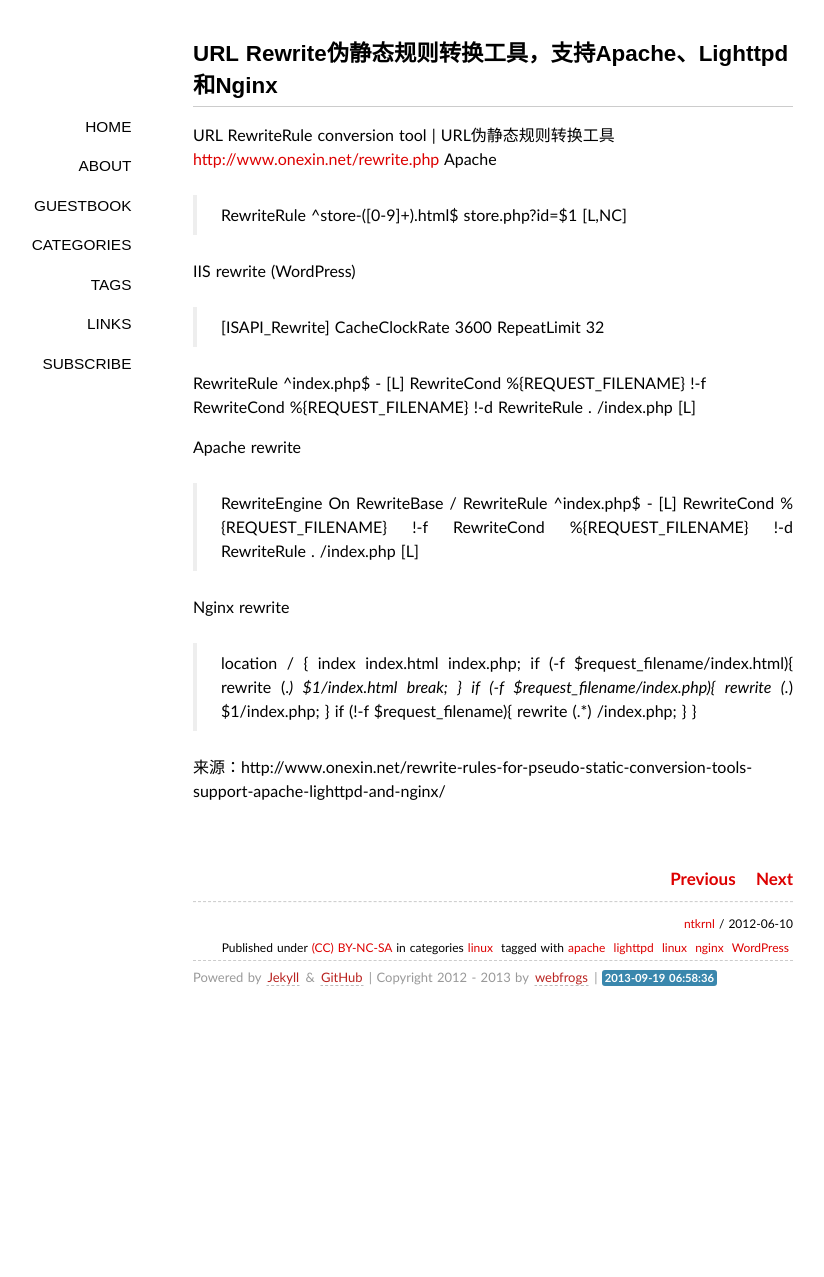
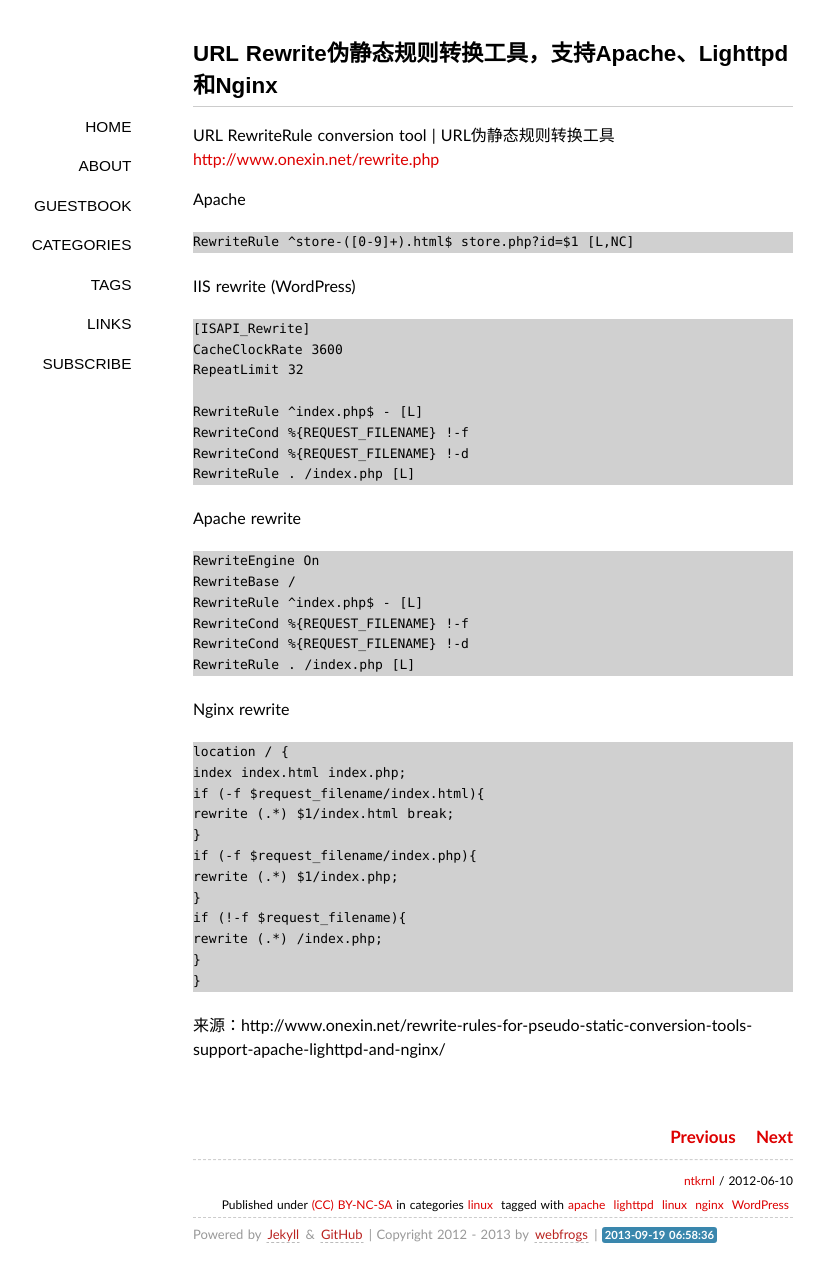
Before and after one commit to ntkrnl/ntkrnl.github.io, a Jekyll site: the page built from _posts/2012-06-10-pseudo-static-url-rewrite-rules-conversion-tools-support-for-apache-lighttpd-and-nginx.markdown, in a window 1280 px wide. Shown: the whole page, without its empty margins (147-971 px from the left). Built offline with Jekyll 4.4.1, drawn with Linux system fonts in a browser that asks for light colours; some web fonts are replaced; Markdown is read by kramdown in place of the engine named in the settings; comment, search, counter and statistics services are not loaded; before the commit the page ends 1020 px from its top, so only the background shows below that; part of the change alters nothing that is shown.

```diff
--- a/_posts/2012-06-10-pseudo-static-url-rewrite-rules-conversion-tools-support-for-apache-lighttpd-and-nginx.markdown
+++ b/_posts/2012-06-10-pseudo-static-url-rewrite-rules-conversion-tools-support-for-apache-lighttpd-and-nginx.markdown
@@ -16,55 +16,54 @@ tags:
 - WordPress
 ---
 
+
 URL RewriteRule conversion tool | URL伪静态规则转换工具
 [http://www.onexin.net/rewrite.php](http://www.onexin.net/rewrite.php)
-<!-- more -->
+
 Apache
 
-
-> RewriteRule ^store-([0-9]+).html$ store.php?id=$1 [L,NC]
-
+    RewriteRule ^store-([0-9]+).html$ store.php?id=$1 [L,NC]
 
 
 IIS rewrite (WordPress)
 
 
-> [ISAPI_Rewrite]
-CacheClockRate 3600
-RepeatLimit 32
+    [ISAPI_Rewrite]
+    CacheClockRate 3600
+    RepeatLimit 32
 
-RewriteRule ^index.php$ - [L]
-RewriteCond %{REQUEST_FILENAME} !-f
-RewriteCond %{REQUEST_FILENAME} !-d
-RewriteRule . /index.php [L]
+    RewriteRule ^index.php$ - [L]
+    RewriteCond %{REQUEST_FILENAME} !-f
+    RewriteCond %{REQUEST_FILENAME} !-d
+    RewriteRule . /index.php [L]
 
 
 Apache rewrite
 
 
-> RewriteEngine On
-RewriteBase /
-RewriteRule ^index.php$ - [L]
-RewriteCond %{REQUEST_FILENAME} !-f
-RewriteCond %{REQUEST_FILENAME} !-d
-RewriteRule . /index.php [L]
+    RewriteEngine On
+    RewriteBase /
+    RewriteRule ^index.php$ - [L]
+    RewriteCond %{REQUEST_FILENAME} !-f
+    RewriteCond %{REQUEST_FILENAME} !-d
+    RewriteRule . /index.php [L]
 
 
 Nginx rewrite
 
 
-> location / {
-index index.html index.php;
-if (-f $request_filename/index.html){
-rewrite (.*) $1/index.html break;
-}
-if (-f $request_filename/index.php){
-rewrite (.*) $1/index.php;
-}
-if (!-f $request_filename){
-rewrite (.*) /index.php;
-}
-}
+    location / {
+    index index.html index.php;
+    if (-f $request_filename/index.html){
+    rewrite (.*) $1/index.html break;
+    }
+    if (-f $request_filename/index.php){
+    rewrite (.*) $1/index.php;
+    }
+    if (!-f $request_filename){
+    rewrite (.*) /index.php;
+    }
+    }
 
 
 来源：http://www.onexin.net/rewrite-rules-for-pseudo-static-conversion-tools-support-apache-lighttpd-and-nginx/
```
